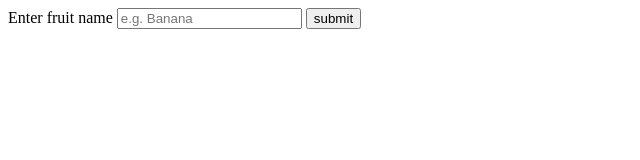
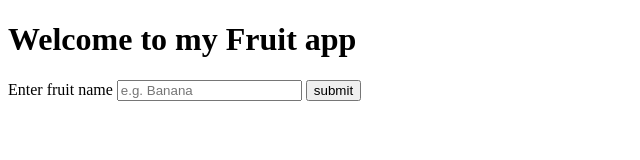
Before and after one commit to TheoHill10/fruit-salad-app, a website: page index.html in a window 1280 px wide. Shown: the whole page, without its empty margins (0-640 px from the left). Drawn offline with Linux system fonts and the light colour scheme.

Commit message:
Addiing heading

```diff
--- a/index.html
+++ b/index.html
@@ -7,6 +7,9 @@
     <script src="./bundle.js" defer></script>
 </head>
 <body>
+    <head>
+        <h1>Welcome to my Fruit app</h1>
+    </head>
     <section id="inputSection">
         <form>
             <label for="fruitInput">Enter fruit name</label>
```
